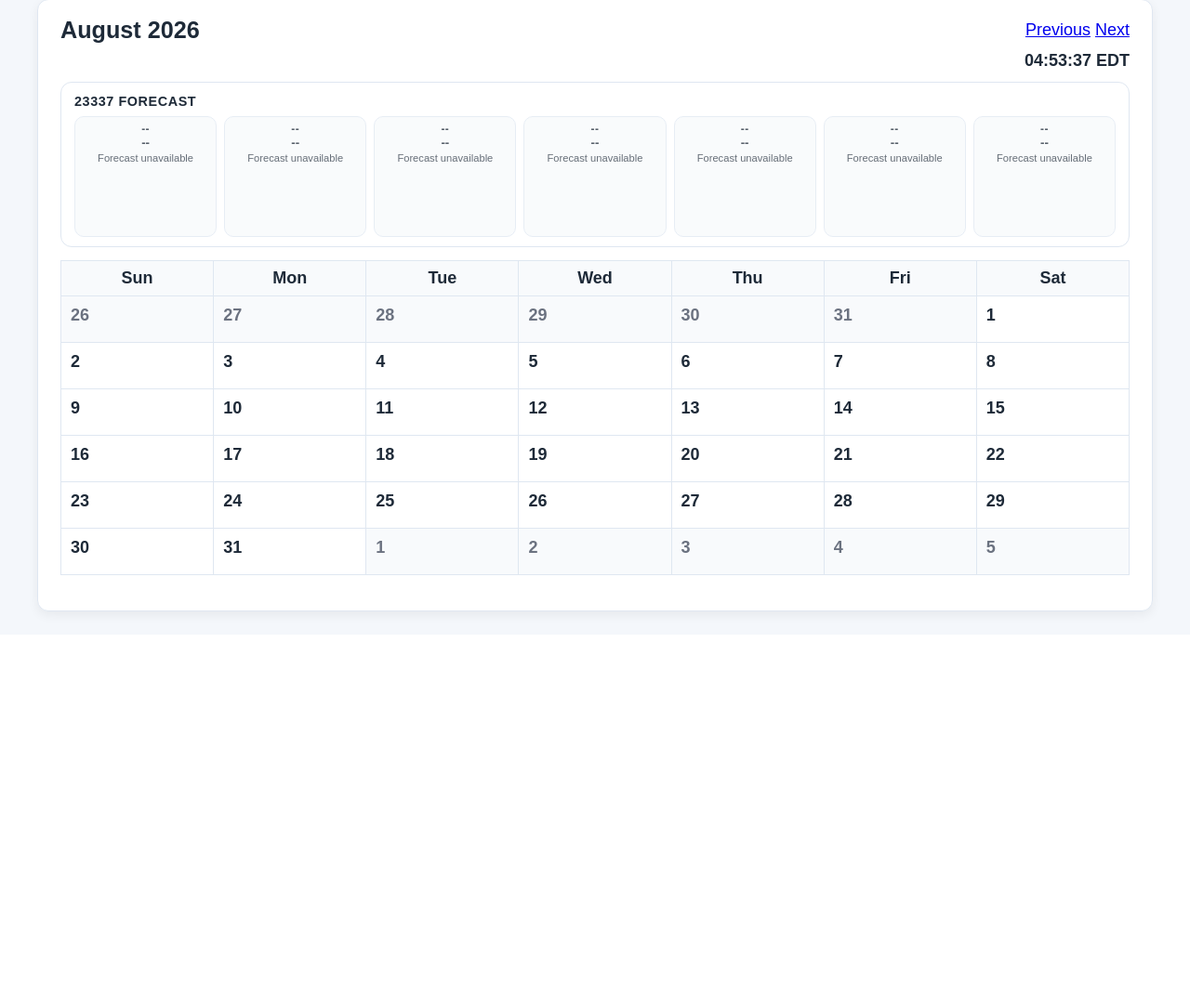
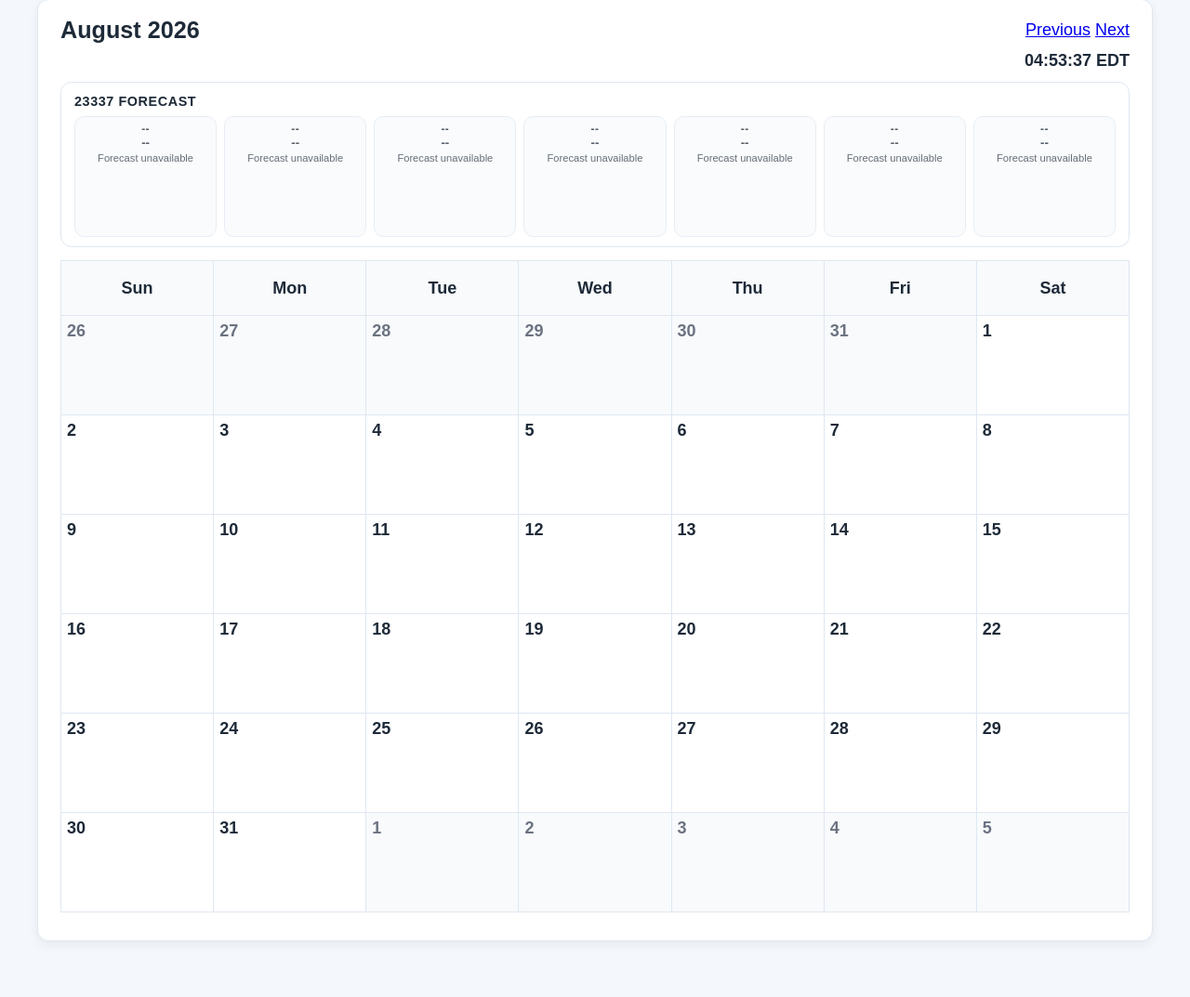
Before and after one commit to orbitshift/calendar-app, a Flask app: a page that uses templates/dashboard.html in a window 1280 px wide. Shown: the part 117-1190 px from the top of the page at 93% size. Before the commit the page ends 785 px from the top, so only its background shows below. Run offline with Flask 3, Linux system fonts and the light colour scheme; a user stored in the database is signed in; data comes from the database, SQL or seed files in the repository; data that the repository does not hold is empty.

Commit message:
Stretch month grid to full-height

```diff
--- a/templates/dashboard.html
+++ b/templates/dashboard.html
@@ -54,7 +54,7 @@
     </div>
   </div>
 
-  <table style="width:100%; border-collapse:collapse; margin-bottom:20px;">
+  <table class="calendar-month-table">
     <thead>
       <tr>
         {% for weekday in ['Sun','Mon','Tue','Wed','Thu','Fri','Sat'] %}
@@ -265,12 +265,26 @@
     .weather-placeholder {
       opacity: 0.75;
     }
+    .calendar-month-table {
+      width: 100%;
+      border-collapse: collapse;
+      margin-bottom: 12px;
+      table-layout: fixed;
+      height: min(64vh, 760px);
+    }
+    .calendar-month-table thead th {
+      height: 42px;
+      vertical-align: middle;
+    }
+    .calendar-month-table tbody tr {
+      height: calc((min(64vh, 760px) - 42px) / 5);
+    }
     .calendar-task {
       border-radius: 6px;
       padding: 6px 8px;
       margin: 4px 0;
-      font-size: 0.8rem;
-      line-height: 1.35;
+      font-size: 0.74rem;
+      line-height: 1.2;
       word-break: break-word;
       overflow-wrap: anywhere;
       color: #111827;
@@ -301,6 +315,10 @@
       cursor: pointer;
       transition: background 0.2s ease, box-shadow 0.2s ease, transform 0.2s ease;
       position: relative;
+      height: calc((min(64vh, 760px) - 42px) / 5);
+      vertical-align: top;
+      padding: 6px;
+      overflow: hidden;
     }
     .calendar-day-cell:hover {
       background: #dbeafe !important;
@@ -547,6 +565,8 @@
     let tetrisPlayerInput = '';
     let tetrisGameRunning = false;
     let tetrisFrameHandle = null;
+    let tetrisDropInterval = 500;
+    let tetrisLastDropTime = 0;
 
     function tetrisSeed() {
       tetrisBoard = Array.from({ length: tetrisRows }, () => Array(tetrisCols).fill(null));
@@ -555,6 +575,7 @@
       tetrisNext = tetrisCreatePiece();
       tetrisPlayerInput = '';
       tetrisGameRunning = true;
+      tetrisLastDropTime = 0;
     }
 
     function tetrisCreatePiece() {
@@ -702,9 +723,15 @@
       tetrisCtx.fillText('Score: ' + tetrisScore, 10, 22);
     }
 
-    function tetrisRunFrame() {
+    function tetrisRunFrame(timestamp) {
       if (!tetrisGameRunning) return;
-      tetrisDropStep();
+      if (!tetrisLastDropTime) {
+        tetrisLastDropTime = timestamp;
+      }
+      if (timestamp - tetrisLastDropTime >= tetrisDropInterval) {
+        tetrisDropStep();
+        tetrisLastDropTime = timestamp;
+      }
       tetrisDrawBoard();
       tetrisFrameHandle = requestAnimationFrame(tetrisRunFrame);
     }
@@ -720,6 +747,7 @@
       } else {
         tetrisOverlay.classList.add('hidden');
         if (tetrisFrameHandle) cancelAnimationFrame(tetrisFrameHandle);
+        tetrisLastDropTime = 0;
       }
     }
 
```
